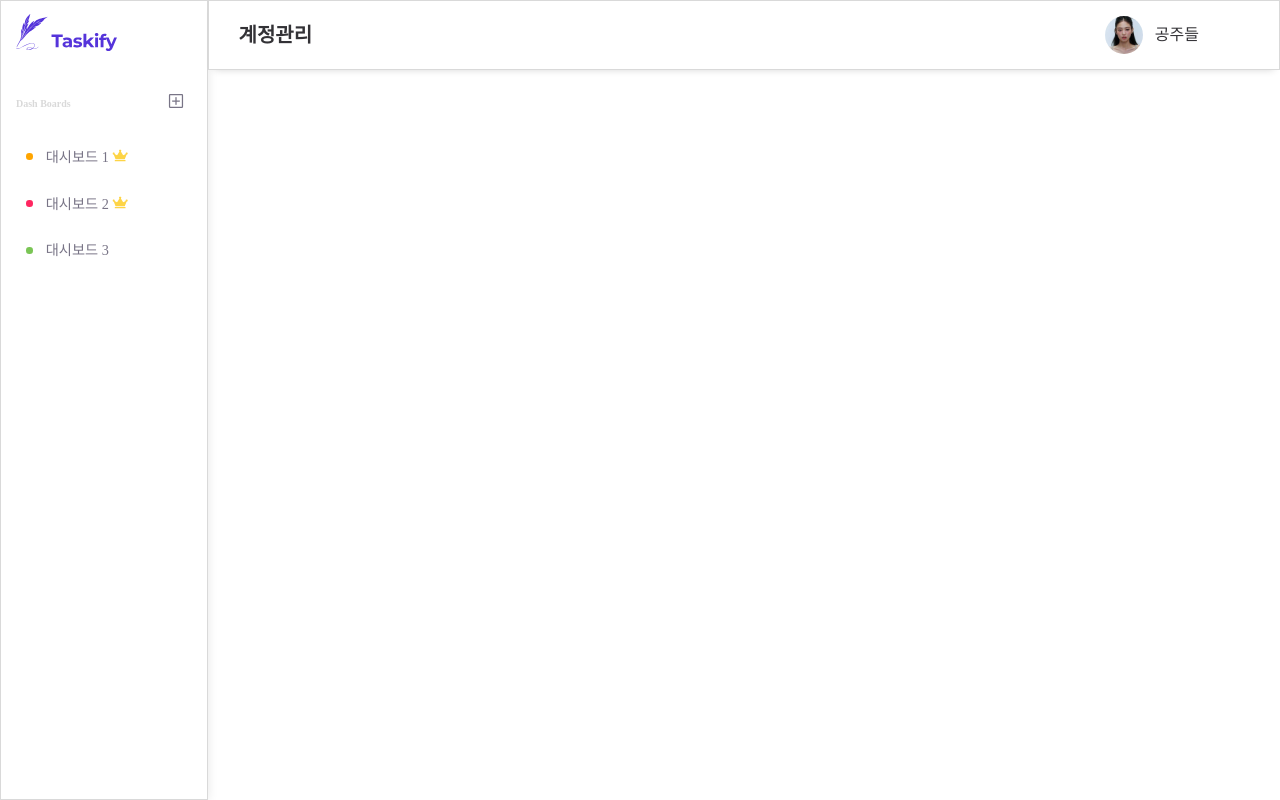
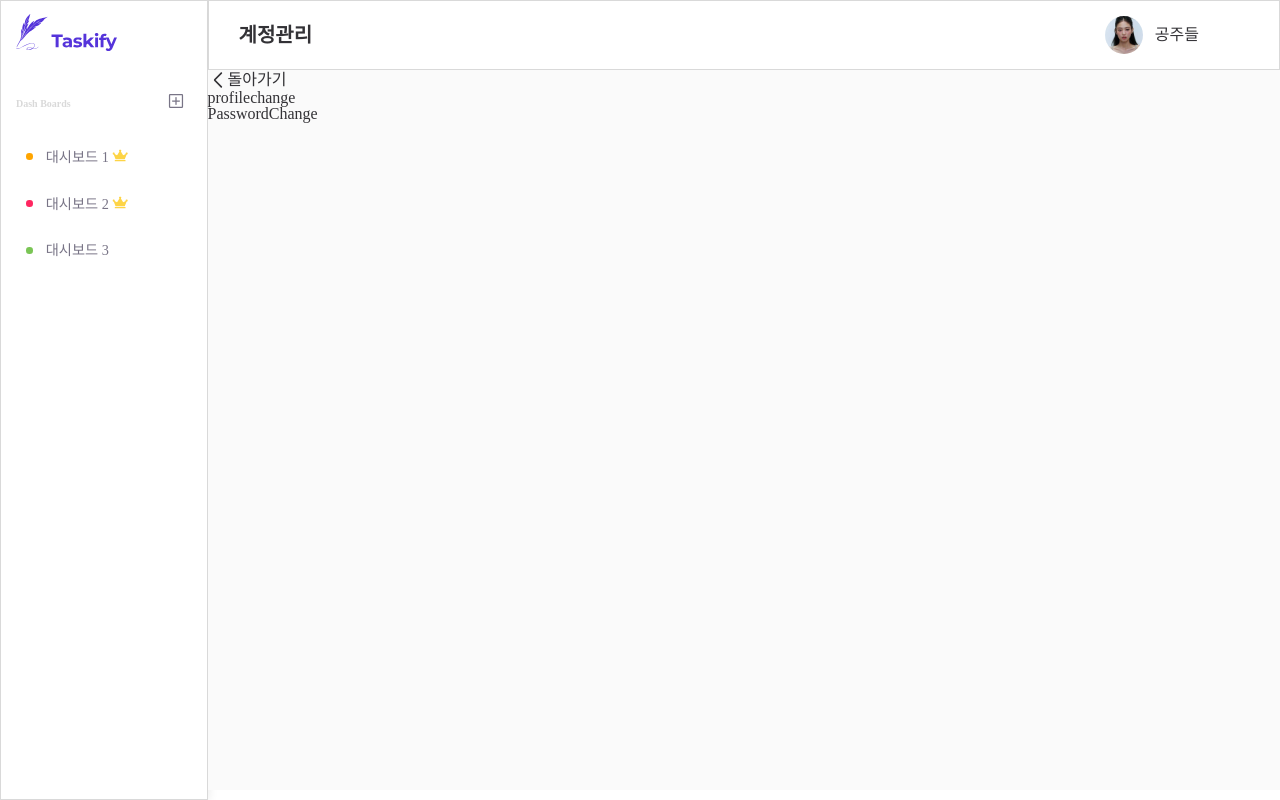
Before and after one commit to sprint-part3-team11/taskify, a Next.js app: page /mypage in a window 1280 px wide. Built offline with nearby package versions, Linux system fonts and the light colour scheme.

Commit message:
chore: 마이페이지에 필요한 컴포넌트 생성

```diff
--- /dev/null
+++ b/src/components/my-page/PasswordChange.tsx
@@ -0,0 +1,5 @@
+function PasswordChange() {
+  return <div>PasswordChange</div>;
+}
+
+export default PasswordChange;
--- /dev/null
+++ b/src/components/my-page/ProfileChange.tsx
@@ -0,0 +1,5 @@
+function ProfileChange() {
+  return <div>profilechange</div>;
+}
+
+export default ProfileChange;
--- a/src/pages/mypage.tsx
+++ b/src/pages/mypage.tsx
@@ -1,6 +1,9 @@
 import styled from 'styled-components';
 import Sidebar from '@/components/common/SideBar';
+import BackButton from '@/components/my-page/BackButton';
 import MypageHeader from '@/components/my-page/MypageHeader';
+import PasswordChange from '@/components/my-page/PasswordChange';
+import ProfileChange from '@/components/my-page/ProfileChange';
 
 // 테스트용 배열
 const dashboards = [
@@ -19,6 +22,10 @@ const S = {
   ContentContainer: styled.div`
     flex: 1;
   `,
+  ContentBox: styled.div`
+    background-color: ${({ theme }) => theme.color.background};
+    height: 90%;
+  `,
 };
 
 function mypage() {
@@ -27,6 +34,11 @@ function mypage() {
       <S.Side dashboards={dashboards} />
       <S.ContentContainer>
         <MypageHeader name="공주들" />
+        <S.ContentBox>
+          <BackButton />
+          <ProfileChange />
+          <PasswordChange />
+        </S.ContentBox>
       </S.ContentContainer>
     </S.Container>
   );
```
